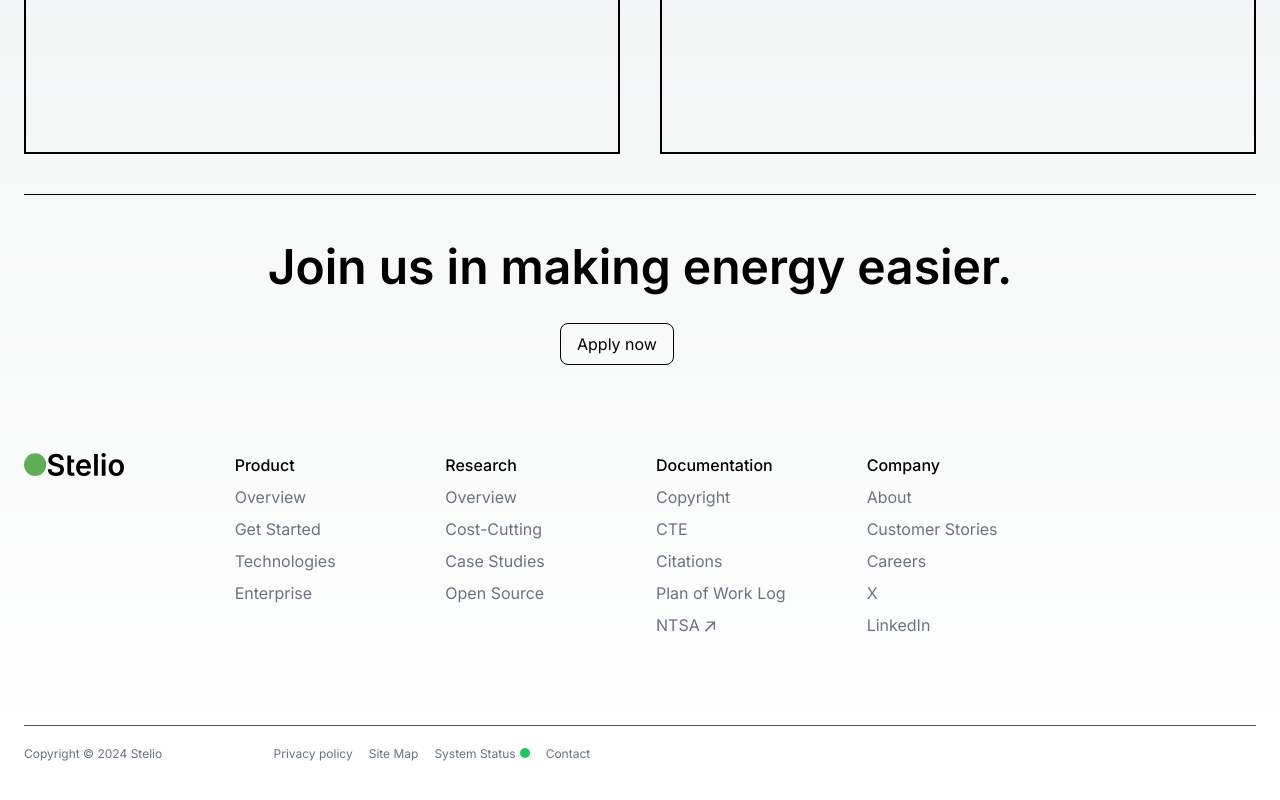
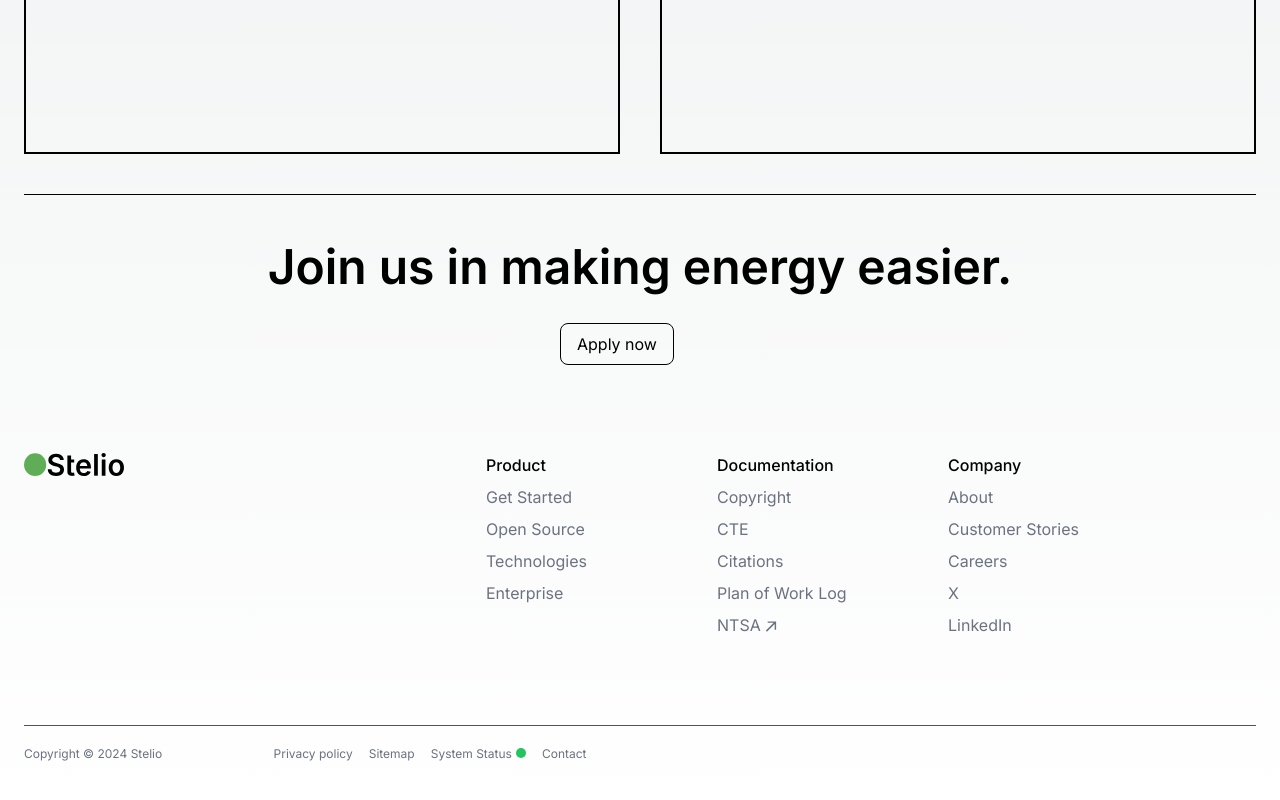
Before and after one commit to degstn/anole, a Next.js app in the folder frontend/: page /oss in a window 1280 px wide. Shown: the part 2161-2961 px from the top of the page. Built offline with nearby package versions, Linux system fonts and the light colour scheme.

Commit message:
fixed footer spacing and redundant column in parent grid. fixed margin error in oss

```diff
--- a/frontend/src/app/components/Footer.js
+++ b/frontend/src/app/components/Footer.js
@@ -4,8 +4,8 @@ import Image from 'next/image';
 export default function Footer() {
   return (
     <footer className="mx-auto max-w-[1920px] px-6 bg-zinc-900 bg-opacity-0">
-      <div className="grid grid-cols-1 gap-8 py-12 pb-20 transition-colors duration-150 border-b lg:grid-cols-12 border-zinc-600 bg-zinc-900 bg-opacity-0">
-        <div className="col-span-1 lg:col-span-2">
+      <div className="grid grid-cols-1 gap-8 lg:gap-0 py-12 pb-20 transition-colors duration-150 border-b lg:grid-cols-[repeat(16,_minmax(0,_1fr))] border-zinc-600 bg-zinc-900 bg-opacity-0 ">
+        <div className="col-span-2 lg:col-span-6">
           <Link
             href="/"
             className="flex items-center flex-initial font-bold md:mr-25"
@@ -24,7 +24,7 @@ export default function Footer() {
 
           </Link>
         </div>
-        <div className="col-span-1 lg:col-span-2">
+        <div className="col-span-1 lg:col-span-3">
           <ul className="flex flex-col flex-initial md:flex-1">
           <li className="sm:py-0 md:py-0 md:pb-2">
               <p className="font-medium">
@@ -36,15 +36,15 @@ export default function Footer() {
                 href="/product"
                 className="text-gray-500 transition duration-150 ease-in-out hover:text-gray-500 hover:underline"
               >
-                Overview
+                Get Started
               </Link>
             </li>
             <li className="sm:py-0 md:py-0 md:pb-2">
               <Link
-                href="https://anole-app.vercel.app/"
+                href="/oss"
                 className="text-gray-500 transition duration-150 ease-in-out hover:text-gray-500 hover:underline"
               >
-                Get Started
+                Open Source
               </Link>
             </li>
             <li className="sm:py-0 md:py-0 md:pb-2">
@@ -65,49 +65,8 @@ export default function Footer() {
             </li>
           </ul>
         </div>
-        <div className="col-span-1 lg:col-span-2">
-          <ul className="flex flex-col flex-initial md:flex-1">
-          <li className="sm:py-0 md:py-0 md:pb-2">
-              <p className="font-medium">
-                Research
-              </p>
-            </li>
-            <li className="sm:py-0 md:py-0 md:pb-2">
-              <Link
-                href="/research"
-                className="text-gray-500 transition duration-150 ease-in-out hover:text-gray-500 hover:underline"
-              >
-                Overview
-              </Link>
-            </li>
-            <li className="sm:py-0 md:py-0 md:pb-2">
-              <Link
-                href="/cost-cutting"
-                className="text-gray-500 transition duration-150 ease-in-out hover:text-gray-500 hover:underline"
-              >
-                Cost-Cutting
-              </Link>
-            </li>
-            <li className="sm:py-0 md:py-0 md:pb-2">
-              <Link
-                href="/case-studies"
-                className="text-gray-500 transition duration-150 ease-in-out hover:text-gray-500 hover:underline"
-              >
-                Case Studies
-              </Link>
-            </li>
-            {/* need an arrow icon for external site link */}
-            <li className="sm:py-0 md:py-0 md:pb-2">
-              <Link
-                href="/oss"
-                className="text-gray-500 transition duration-150 ease-in-out hover:text-gray-500 hover:underline"
-              >
-                Open Source
-              </Link>
-            </li>
-          </ul>
-        </div>
-        <div className="col-span-1 lg:col-span-2">
+
+        <div className="col-span-1 lg:col-span-3">
           <ul className="flex flex-col flex-initial md:flex-1">
           <li className="sm:py-0 md:py-0 md:pb-2">
               <p className="font-medium">
@@ -163,7 +122,7 @@ export default function Footer() {
             </li>
           </ul>
         </div>
-        <div className="col-span-1 lg:col-span-2">
+        <div className="col-span-1 lg:col-span-3">
           <ul className="flex flex-col flex-initial md:flex-1">
           <li className="sm:py-0 md:py-0 md:pb-2">
               <p className="font-medium">
@@ -212,6 +171,7 @@ export default function Footer() {
             </li>
           </ul>
         </div>
+
       </div>
   <div className="text-xs container justify-start px-0 mt-5 mb-10">
 
@@ -238,7 +198,7 @@ export default function Footer() {
               href="/sitemap.xml"
               className="text-gray-500 transition duration-150 ease-in-out hover:text-gray-500 hover:underline"
             >
-              Site Map
+              Sitemap
             </Link>
           </li>
           <li className="mr-4">
--- a/frontend/src/app/oss/page.tsx
+++ b/frontend/src/app/oss/page.tsx
@@ -13,7 +13,7 @@ export default function Page() {
 
             <div className="flex flex-col justify-start">
             <h2 className="text-3xl text-black font-semibold mt-10 mb-5 text-center">OSS</h2>
-            <h2 className="text-2xl mx-72 text-center">Stelio was built around the idea that clean, renewable energy should be as accessible to users as for developers. Therefore, the source of Stelio is fully open source for contribution and reference.</h2>
+            <h2 className="text-2xl lg:mx-72 text-center">Stelio was built around the idea that clean, renewable energy should be as accessible to users as for developers. Therefore, the source of Stelio is fully open source for contribution and reference.</h2>
             </div>
             <div className="flex justify-center">
               <picture>
```
Lines whose indentation alone changed are shown as unchanged.
